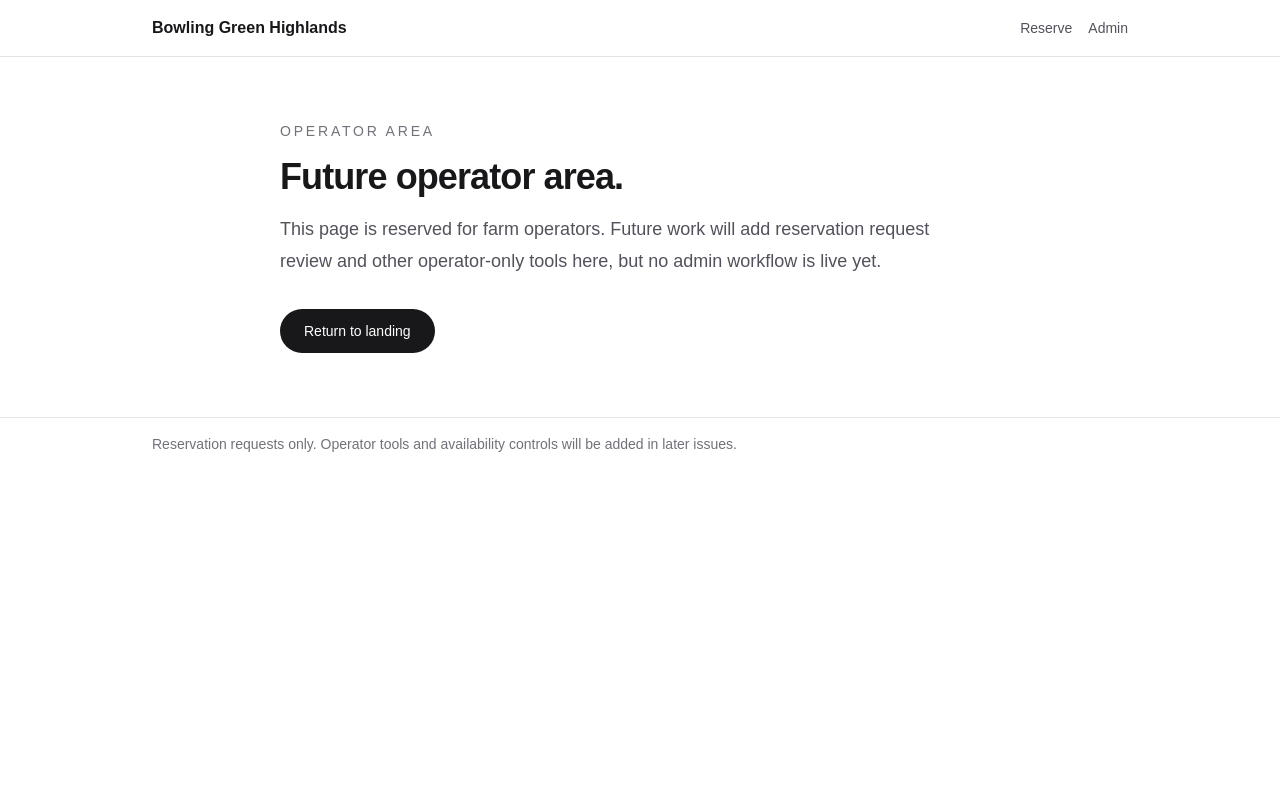
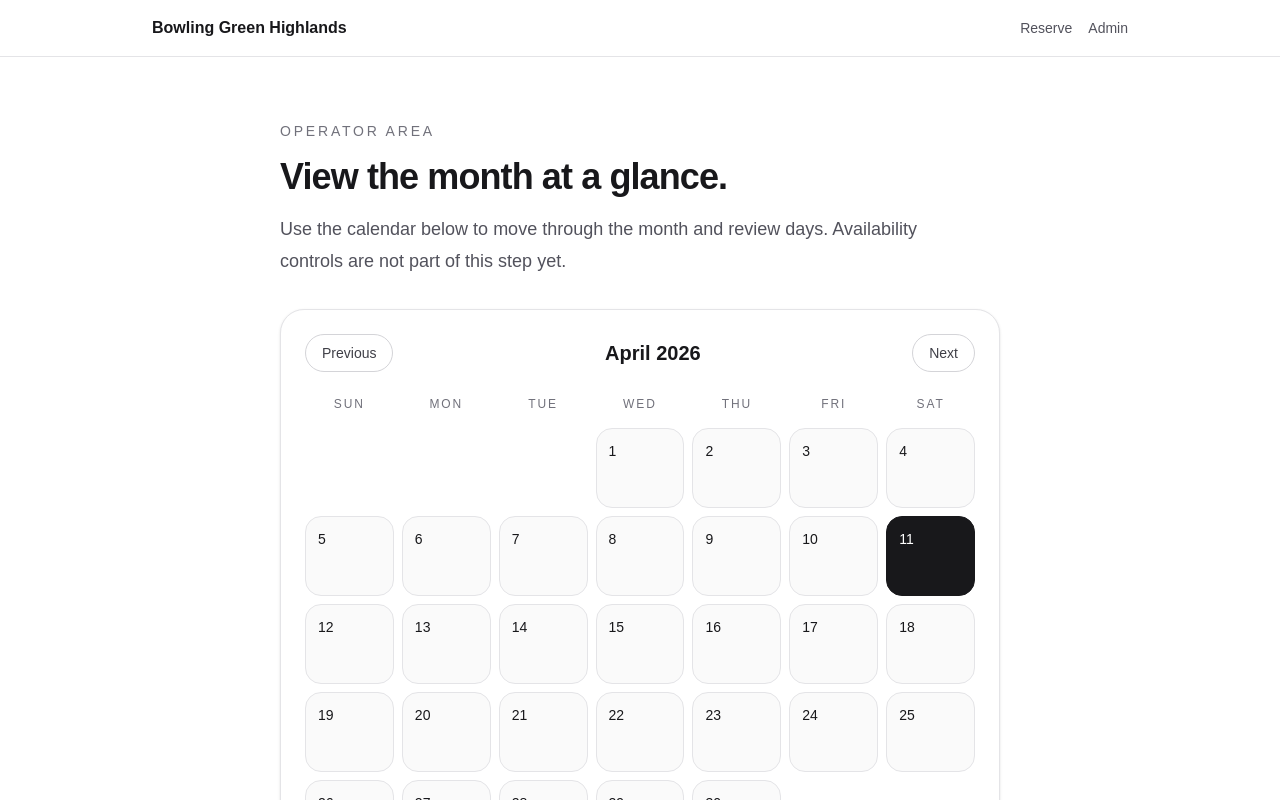
Before and after one commit to gacurl/bowling-green-highlands, a Next.js app: page /admin in a window 1280 px wide. Shown: the top 800 px of the page. Built offline with nearby package versions, Linux system fonts and the light colour scheme.

Commit message:
Issue 2-1: create operator calendar month grid

```diff
--- /dev/null
+++ b/app/admin/month-calendar.tsx
@@ -0,0 +1,135 @@
+"use client";
+
+import { useState } from "react";
+
+const WEEKDAY_LABELS = ["Sun", "Mon", "Tue", "Wed", "Thu", "Fri", "Sat"];
+
+type MonthCalendarProps = {
+  todayIso: string;
+};
+
+type CalendarCell = {
+  dayNumber: number | null;
+  isoDate: string | null;
+};
+
+function startOfMonth(date: Date) {
+  return new Date(date.getFullYear(), date.getMonth(), 1);
+}
+
+function addMonths(date: Date, months: number) {
+  return new Date(date.getFullYear(), date.getMonth() + months, 1);
+}
+
+function formatMonthLabel(date: Date) {
+  return new Intl.DateTimeFormat("en-US", {
+    month: "long",
+    year: "numeric",
+  }).format(date);
+}
+
+function toIsoDate(date: Date) {
+  const year = date.getFullYear();
+  const month = String(date.getMonth() + 1).padStart(2, "0");
+  const day = String(date.getDate()).padStart(2, "0");
+
+  return `${year}-${month}-${day}`;
+}
+
+function buildCalendarCells(monthDate: Date): CalendarCell[] {
+  const firstDayOfMonth = startOfMonth(monthDate);
+  const firstWeekday = firstDayOfMonth.getDay();
+  const daysInMonth = new Date(
+    monthDate.getFullYear(),
+    monthDate.getMonth() + 1,
+    0,
+  ).getDate();
+  const cells: CalendarCell[] = [];
+
+  for (let index = 0; index < firstWeekday; index += 1) {
+    cells.push({ dayNumber: null, isoDate: null });
+  }
+
+  for (let dayNumber = 1; dayNumber <= daysInMonth; dayNumber += 1) {
+    const date = new Date(
+      monthDate.getFullYear(),
+      monthDate.getMonth(),
+      dayNumber,
+    );
+
+    cells.push({
+      dayNumber,
+      isoDate: toIsoDate(date),
+    });
+  }
+
+  while (cells.length % 7 !== 0) {
+    cells.push({ dayNumber: null, isoDate: null });
+  }
+
+  return cells;
+}
+
+export function MonthCalendar({ todayIso }: MonthCalendarProps) {
+  const [displayMonth, setDisplayMonth] = useState(() =>
+    startOfMonth(new Date(`${todayIso}T00:00:00`)),
+  );
+  const calendarCells = buildCalendarCells(displayMonth);
+
+  return (
+    <section className="rounded-3xl border border-zinc-200 bg-white p-6 shadow-sm">
+      <div className="flex items-center justify-between gap-4">
+        <button
+          type="button"
+          onClick={() => setDisplayMonth((current) => addMonths(current, -1))}
+          className="rounded-full border border-zinc-300 px-4 py-2 text-sm font-medium text-zinc-700 transition hover:border-zinc-500 hover:text-zinc-900"
+          aria-label="Previous month"
+        >
+          Previous
+        </button>
+        <h2 className="text-xl font-semibold text-zinc-900">
+          {formatMonthLabel(displayMonth)}
+        </h2>
+        <button
+          type="button"
+          onClick={() => setDisplayMonth((current) => addMonths(current, 1))}
+          className="rounded-full border border-zinc-300 px-4 py-2 text-sm font-medium text-zinc-700 transition hover:border-zinc-500 hover:text-zinc-900"
+          aria-label="Next month"
+        >
+          Next
+        </button>
+      </div>
+      <div className="mt-6 grid grid-cols-7 gap-2" aria-label="Month calendar">
+        {WEEKDAY_LABELS.map((weekday) => (
+          <div
+            key={weekday}
+            className="px-2 pb-2 text-center text-xs font-medium uppercase tracking-[0.16em] text-zinc-500"
+          >
+            {weekday}
+          </div>
+        ))}
+        {calendarCells.map((cell, index) => {
+          const isToday = cell.isoDate === todayIso;
+
+          return (
+            <div
+              key={cell.isoDate ?? `empty-${index}`}
+              className={`min-h-20 rounded-2xl border px-3 py-3 text-sm ${
+                cell.dayNumber === null
+                  ? "border-transparent bg-transparent"
+                  : isToday
+                    ? "border-zinc-900 bg-zinc-900 text-white"
+                    : "border-zinc-200 bg-zinc-50 text-zinc-900"
+              }`}
+              aria-current={isToday ? "date" : undefined}
+            >
+              {cell.dayNumber !== null ? (
+                <span className="font-medium">{cell.dayNumber}</span>
+              ) : null}
+            </div>
+          );
+        })}
+      </div>
+    </section>
+  );
+}
--- a/app/admin/page.tsx
+++ b/app/admin/page.tsx
@@ -1,12 +1,20 @@
 import Link from "next/link";
+import { MonthCalendar } from "./month-calendar";
 import { PageShell } from "../components/page-shell";
 
 export default function AdminPage() {
+  const today = new Date();
+  const todayIso = [
+    today.getFullYear(),
+    String(today.getMonth() + 1).padStart(2, "0"),
+    String(today.getDate()).padStart(2, "0"),
+  ].join("-");
+
   return (
     <PageShell
       eyebrow="Operator Area"
-      title="Future operator area."
-      description="This page is reserved for farm operators. Future work will add reservation request review and other operator-only tools here, but no admin workflow is live yet."
+      title="View the month at a glance."
+      description="Use the calendar below to move through the month and review days. Availability controls are not part of this step yet."
       action={
         <Link
           href="/"
@@ -15,6 +23,8 @@ export default function AdminPage() {
           Return to landing
         </Link>
       }
-    />
+    >
+      <MonthCalendar todayIso={todayIso} />
+    </PageShell>
   );
 }
```
